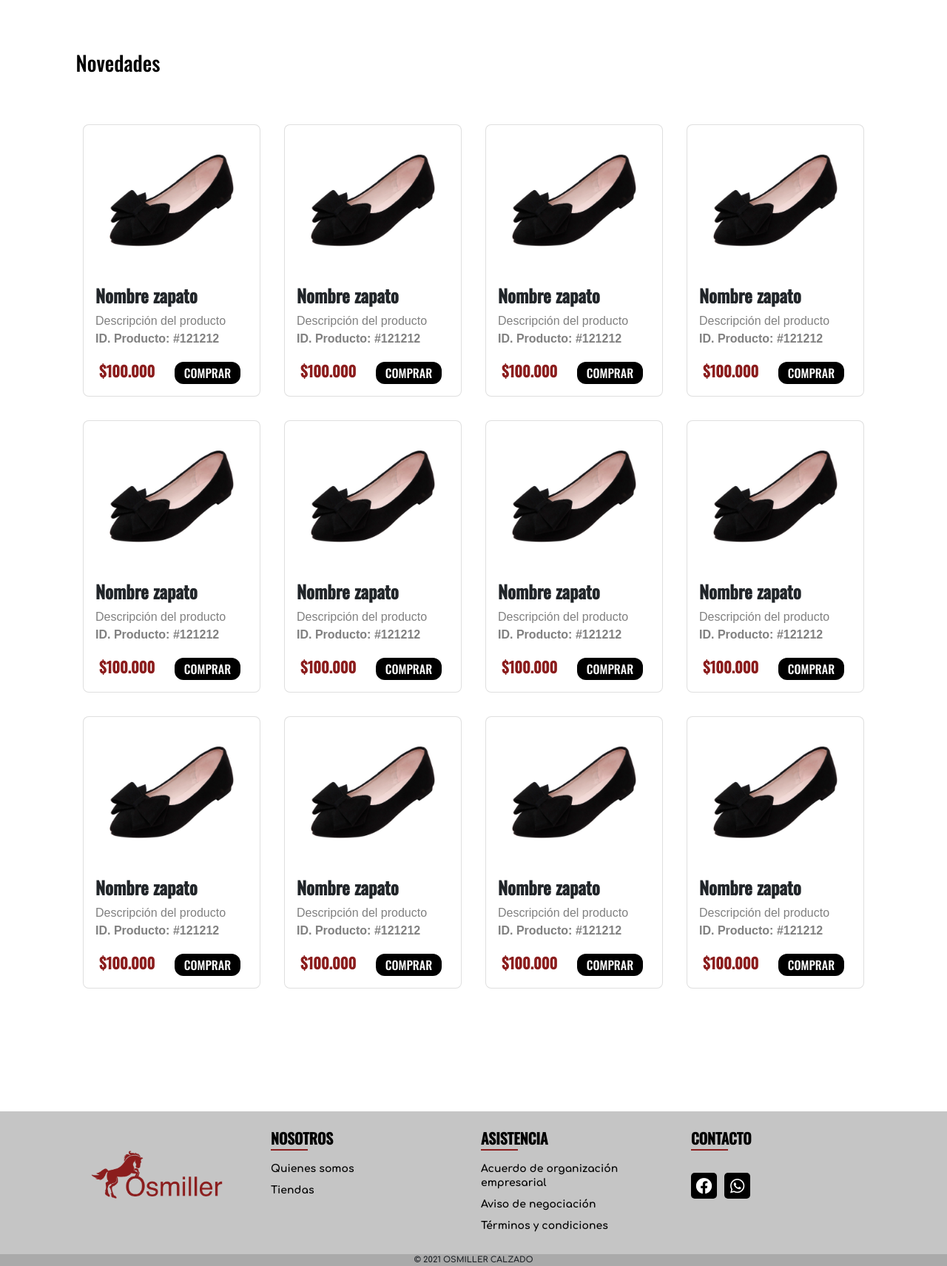
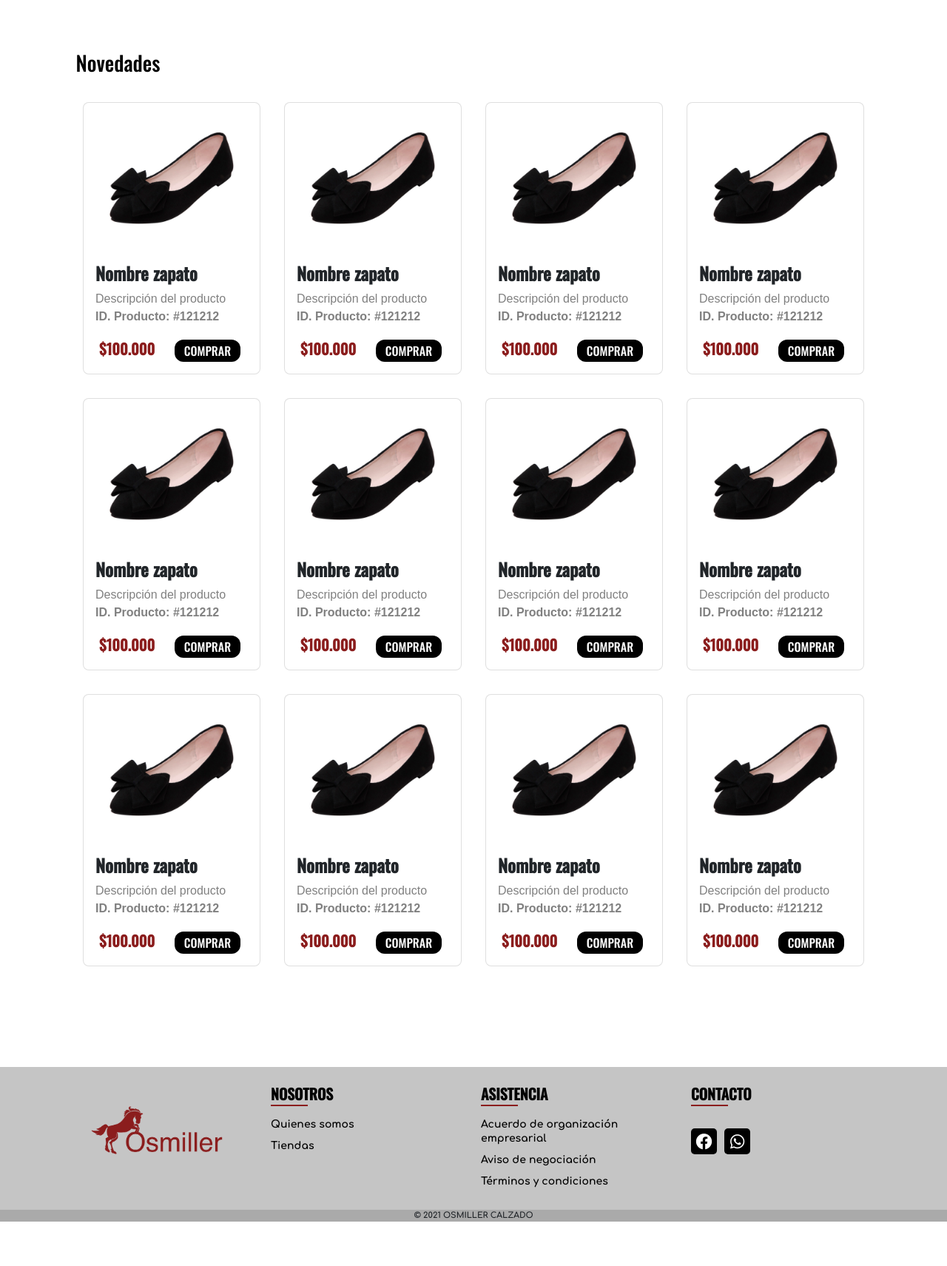
Before and after one commit to oscarloaiza666/Osmiller-Repositorio-2, a PHP site: page / in a window 1280 px wide. Shown: the part 1976-3687 px from the top of the page at 74% size. After the commit the page ends 3627 px from the top, so only its background shows below. Run offline with PHP 8.4, Linux system fonts and the light colour scheme.

Commit message:
Responsive ajustes

```diff
--- a/styles/styles.css
+++ b/styles/styles.css
@@ -389,7 +389,7 @@ nav-mobile a {
     flex-wrap: wrap;
   }
 
-.contenedor-div-imagenes{
+  .contenedor-div-imagenes {
     height: 420px;
   }
 
@@ -585,7 +585,7 @@ footer .container .seccion-footer h3::before {
   list-style: none;
 }
 
-.iconos li a{
+.iconos li a {
   font-family: "Comfortaa", bold;
   font-weight: 700;
   color: black;
@@ -594,7 +594,7 @@ footer .container .seccion-footer h3::before {
   transition: all ease-in-out 0.2s;
 }
 
-.iconos li a i{
+.iconos li a i {
   transition: all ease-in-out 0.2s;
   width: 35px;
   height: 35px;
@@ -638,7 +638,6 @@ footer .container .seccion-footer h3::before {
   top: -500px;
   z-index: 2;
 }
-
 .cuadro-ofertas {
   height: 80%;
   border-radius: 25px;
@@ -731,7 +730,6 @@ footer .container .seccion-footer h3::before {
   flex-wrap: wrap;
   justify-content: center;
   align-items: center;
-  margin: 30px 0px;
 }
 
 /* CONTENEDOR INDIVIDUAL DE LAS CARTAS
@@ -832,7 +830,6 @@ footer .container .seccion-footer h3::before {
 @media only screen and (max-width: 450px) {
   .contenedor-card-zapatos {
     display: flex;
-    margin: 5px -30px;
     flex-wrap: wrap;
     justify-content: center;
   }
```
Lines whose indentation alone changed are shown as unchanged.
